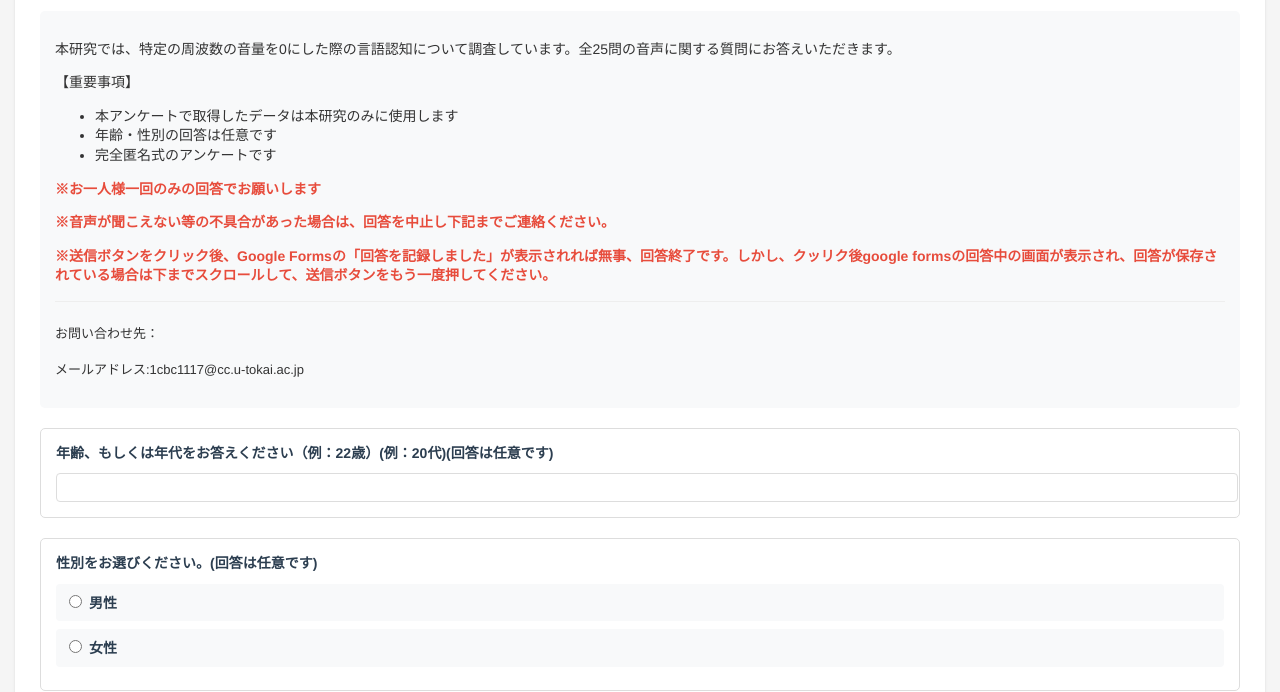
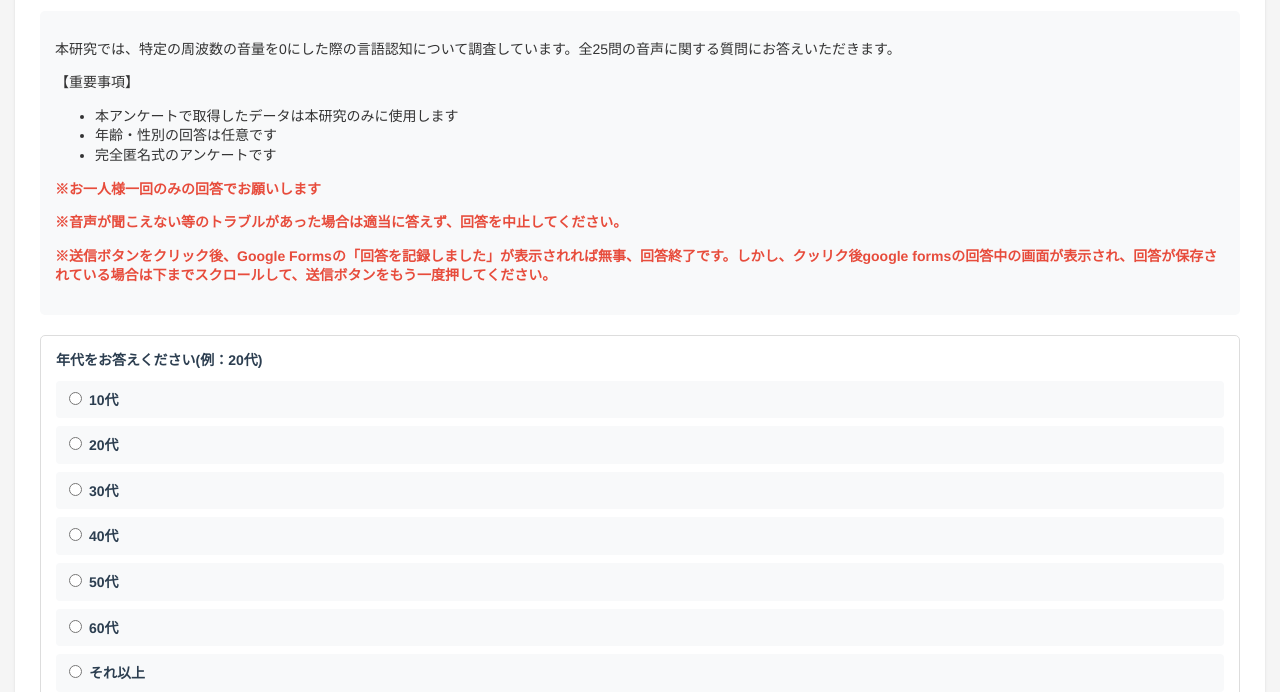
Before and after one commit to surveymandayo/survey, a plain HTML site: page index.html in a window 1280 px wide. Shown: the part 108-800 px from the top of the page. Drawn offline with Linux system fonts and the light colour scheme.

Commit message:
注意書きの変更

```diff
--- a/index.html
+++ b/index.html
@@ -110,7 +110,7 @@
     <div class="container">
         <h1>卒業論文のアンケート</h1>
 
-        <form action="https://docs.google.com/forms/u/0/d/e/1FAIpQLSf0NMDAaZuLPjV-iAAViotmkWWADnsumM0xhELH2erH6NAnYg/formResponse" method="post">
+        <form action="https://docs.google.com/forms/u/0/d/e/1FAIpQLSdl98TsjBjif0xORf1mATtjFH88JByftbssN2mnrpGSzchwzw/formResponse" method="post">
             <div class="introduction">
                 <p>本研究では、特定の周波数の音量を0にした際の言語認知について調査しています。全25問の音声に関する質問にお答えいただきます。</p>
 
@@ -122,19 +122,38 @@
 
                 </ul>
                 <p class="important-note">※お一人様一回のみの回答でお願いします</p>
-                <p class="important-note">※音声が聞こえない等の不具合があった場合は、回答を中止し下記までご連絡ください。</p>
+                 <p class="important-note">※音声が聞こえない等のトラブルがあった場合は適当に答えず、回答を中止してください。</p>
                 <p class="important-note">※送信ボタンをクリック後、Google Formsの「回答を記録しました」が表示されれば無事、回答終了です。しかし、クッリク後google formsの回答中の画面が表示され、回答が保存されている場合は下までスクロールして、送信ボタンをもう一度押してください。</p>
 
 
-                <div class="contact-info">
-                    <p>お問い合わせ先：<br><br>
-                    メールアドレス:1cbc1117@cc.u-tokai.ac.jp</p>
+
+            </div>
+            <div class="form-group">
+                <label>年代をお答えください(例：20代)</label>
+                <div class="radio-group">
+                    <label class="radio-option">
+                        <input type="radio" name="entry.1032926130" value="10代"> 10代
+                    </label>
+                    <label class="radio-option">
+                        <input type="radio" name="entry.1032926130" value="20代"> 20代
+                    </label>
+                    <label class="radio-option">
+                        <input type="radio" name="entry.1032926130" value="30代"> 30代
+                    </label><label class="radio-option">
+                        <input type="radio" name="entry.1032926130" value="40代"> 40代
+                    </label><label class="radio-option">
+                        <input type="radio" name="entry.1032926130" value="50代"> 50代
+                    </label><label class="radio-option">
+                        <input type="radio" name="entry.1032926130" value="60代"> 60代
+                    </label><label class="radio-option">
+                        <input type="radio" name="entry.1032926130" value="それ以上"> それ以上
+                    </label>
                 </div>
             </div>
             <div class="form-group">
-                <label>年齢、もしくは年代をお答えください（例：22歳）(例：20代)(回答は任意です)</label>
-                <input type="text" name="entry.1032926130">
-            </div>
+                <label>性別をお選びください。(回答は任意です)</label>
+
+
             <div class="form-group">
                 <label>性別をお選びください。(回答は任意です)</label>
 
```
